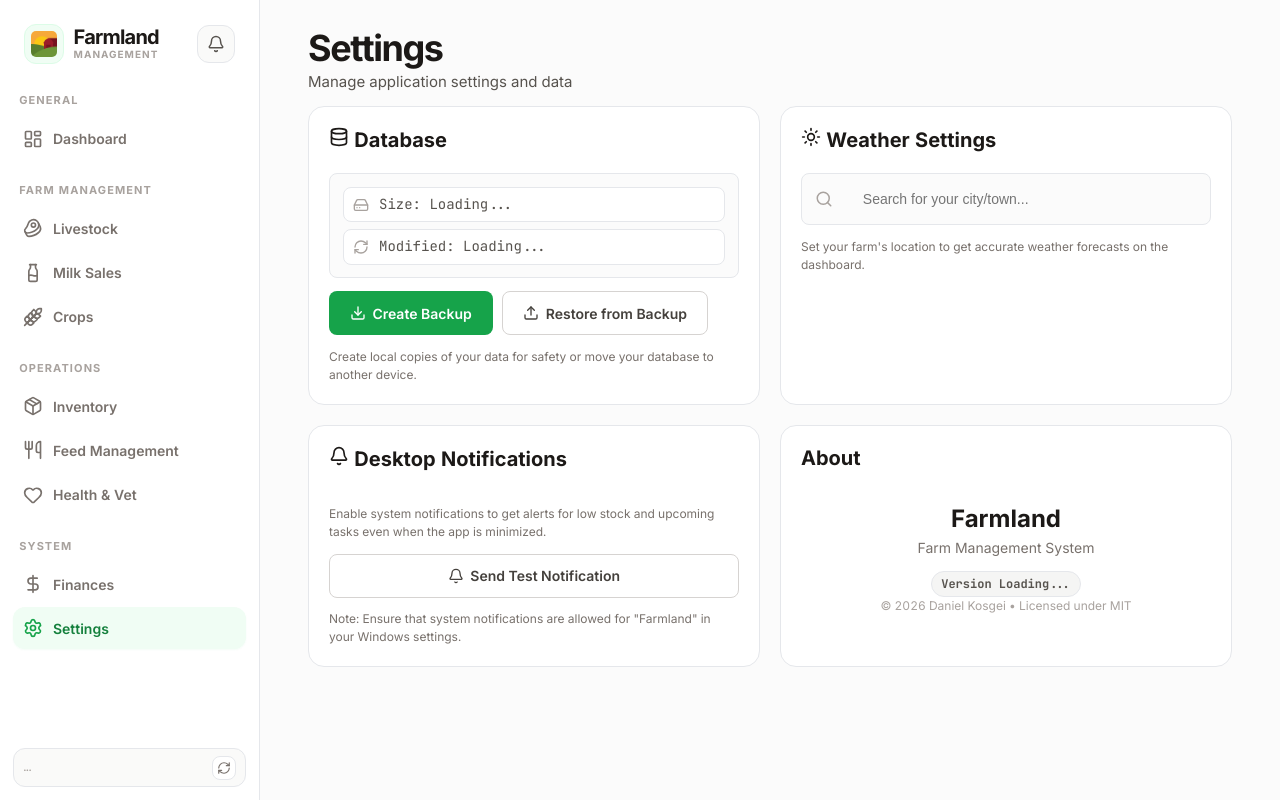
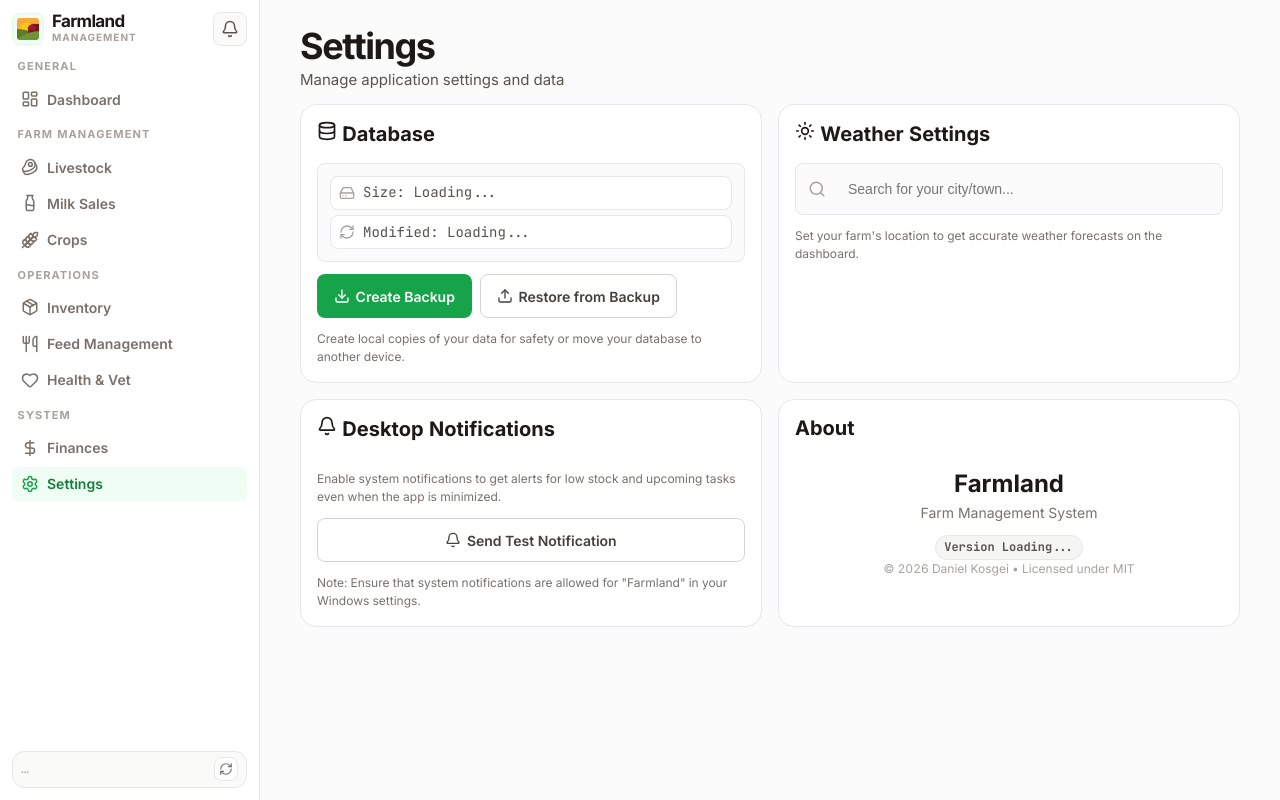
Before and after one commit to danielkosgei/farmland, a React (Vite) app in the folder frontend/: page /settings in a window 1280 px wide. Built offline with nearby package versions, Linux system fonts and the light colour scheme.

Commit message:
feat: introduce Sidebar component with navigation and update features, alongside foundational global styles and design tokens.

```diff
--- a/frontend/src/components/Sidebar.css
+++ b/frontend/src/components/Sidebar.css
@@ -13,7 +13,7 @@
 }
 
 .sidebar-header {
-    padding: var(--space-6) var(--space-6);
+    padding: var(--space-4) var(--space-4);
     display: flex;
     align-items: center;
     justify-content: space-between;
@@ -26,13 +26,13 @@
 }
 
 .logo-img {
-    width: 40px;
-    height: 40px;
-    border-radius: var(--radius-lg);
+    width: 32px;
+    height: 32px;
+    border-radius: var(--radius-md);
     object-fit: contain;
     background: var(--color-primary-50);
     border: 1.5px solid var(--color-primary-100);
-    padding: 6px;
+    padding: 4px;
 }
 
 .logo-text {
@@ -41,7 +41,7 @@
 }
 
 .logo-title {
-    font-size: var(--font-size-xl);
+    font-size: var(--font-size-lg);
     font-weight: 800;
     color: var(--color-neutral-900);
     letter-spacing: -0.04em;
@@ -61,9 +61,9 @@
     display: flex;
     align-items: center;
     justify-content: center;
-    width: 38px;
-    height: 38px;
-    border-radius: var(--radius-lg);
+    width: 34px;
+    height: 34px;
+    border-radius: var(--radius-md);
     color: var(--color-neutral-600);
     transition: all var(--transition-base);
     background: var(--color-neutral-50);
@@ -99,11 +99,11 @@
 
 .sidebar-nav {
     flex: 1;
-    padding: var(--space-2) var(--space-4);
+    padding: var(--space-1) var(--space-4);
     overflow-y: auto;
     display: flex;
     flex-direction: column;
-    gap: var(--space-6);
+    gap: var(--space-4);
 }
 
 .nav-group-title {
@@ -127,8 +127,8 @@
     display: flex;
     align-items: center;
     gap: var(--space-3);
-    padding: var(--space-3) var(--space-3);
-    border-radius: var(--radius-lg);
+    padding: var(--space-2) var(--space-3);
+    border-radius: var(--radius-md);
     color: var(--color-neutral-500);
     font-size: var(--font-size-sm);
     font-weight: 600;
--- a/frontend/src/components/Sidebar.jsx
+++ b/frontend/src/components/Sidebar.jsx
@@ -125,7 +125,7 @@ export function Sidebar() {
                         `nav-item ${isActive ? 'active' : ''}`
                       }
                     >
-                      <item.icon size={20} className="nav-icon" />
+                      <item.icon size={18} className="nav-icon" />
                       <span className="nav-label">{item.label}</span>
                     </NavLink>
                   </li>
--- a/frontend/src/index.css
+++ b/frontend/src/index.css
@@ -107,10 +107,10 @@
   --line-height-relaxed: 1.625;
 
   /* Sidebar & Layout */
-  --sidebar-width: 240px;
+  --sidebar-width: 220px;
   --sidebar-floating-margin: var(--space-4);
-  --header-height: 64px;
-  --radius-sidebar: var(--radius-xl);
+  --header-height: 60px;
+  --radius-sidebar: var(--radius-lg);
 
   /* Print Support */
   @media print {
@@ -259,24 +259,24 @@
 
   /* Spacing */
   --space-0: 0;
-  --space-1: 0.2rem;
-  /* ~3px */
-  --space-2: 0.4rem;
-  /* ~6px */
-  --space-3: 0.6rem;
-  /* ~10px */
-  --space-4: 0.8rem;
-  /* ~13px */
-  --space-5: 1.25rem;
-  /* ~20px */
-  --space-6: 1.5rem;
-  /* ~24px */
-  --space-8: 2rem;
-  /* ~32px */
-  --space-10: 3rem;
-  /* ~48px */
-  --space-12: 4rem;
-  /* ~64px */
+  --space-1: 0.15rem;
+  /* ~2.5px */
+  --space-2: 0.35rem;
+  /* ~5.5px */
+  --space-3: 0.5rem;
+  /* ~8px */
+  --space-4: 0.75rem;
+  /* ~12px */
+  --space-5: 1rem;
+  /* 16px */
+  --space-6: 1.25rem;
+  /* 20px */
+  --space-8: 1.75rem;
+  /* 28px */
+  --space-10: 2.5rem;
+  /* 40px */
+  --space-12: 3.5rem;
+  /* 56px */
 
   /* Border Radius */
   --radius-xs: 2px;
```
